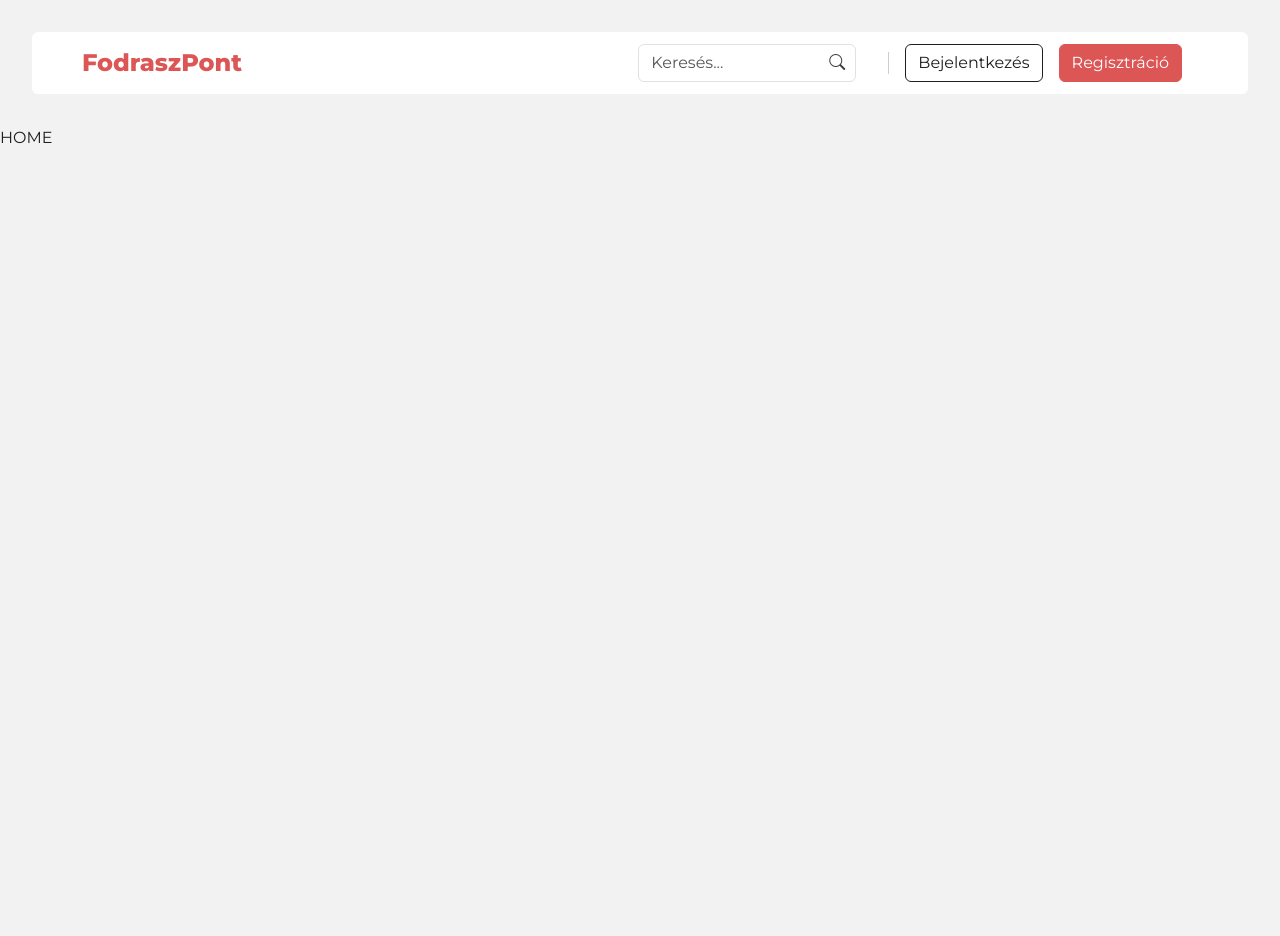
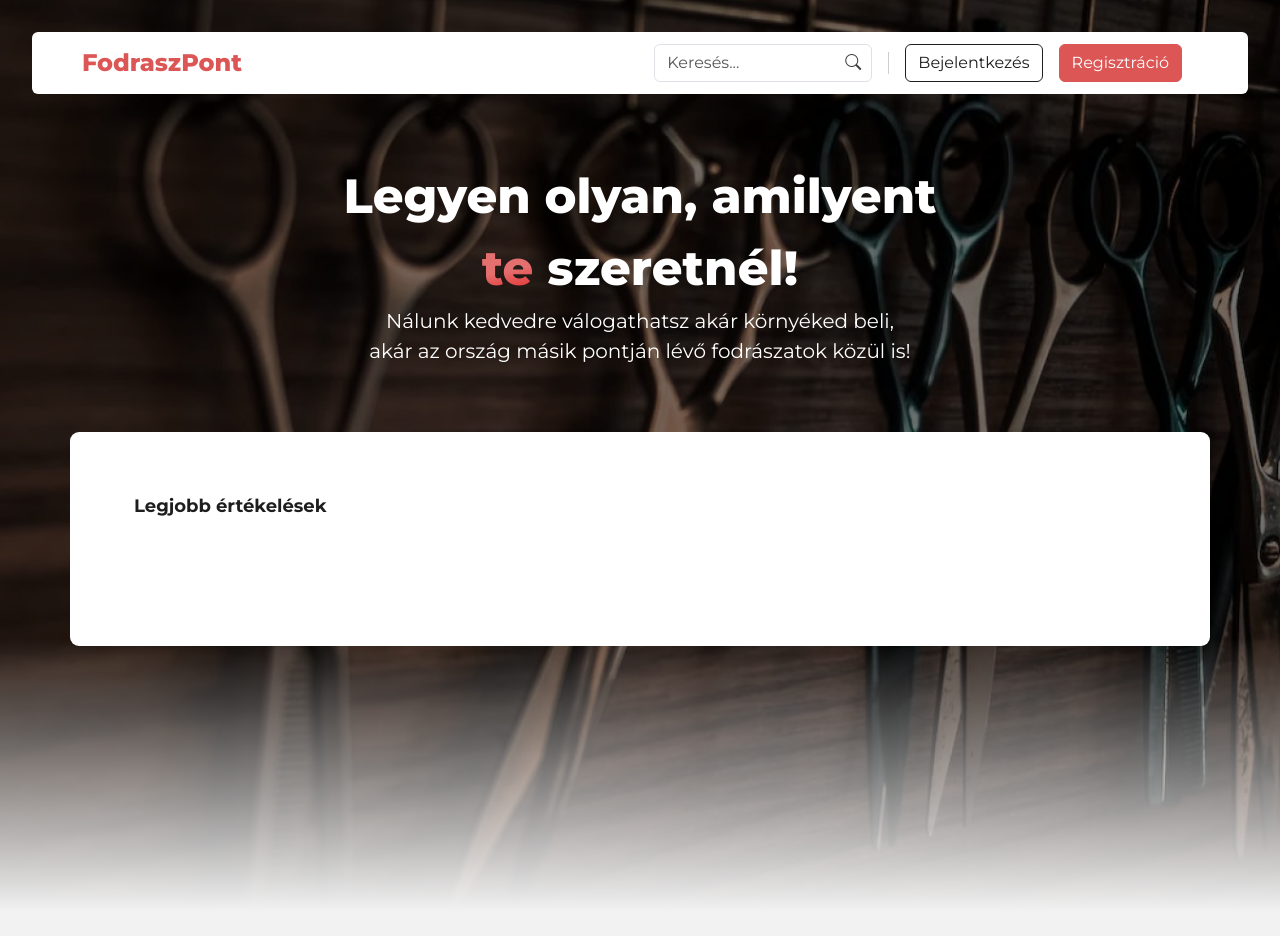
Before and after one commit to robertlocskai/fodrasz, a Vue app in the folder client/: page / in a window 1280 px wide. Shown: the top 936 px of the page. Before the commit the page ends 800 px from the top, so only its background shows below. Built offline with nearby package versions, Linux system fonts and the light colour scheme; no server answers.

Commit message:
feat: added homeview
fix: fixed navbar divider

fix: fixed navbar position

fix: fixed navbar Y position bug

bug: navbar is slightly to the left on homeview but not on register or login nor profile view

```diff
--- a/client/src/App.vue
+++ b/client/src/App.vue
@@ -8,9 +8,7 @@ import NavigationBar from './components/NavigationBar.vue';
     <NavigationBar />
   </header>
 
-  <main>
-    <RouterView />
-  </main>
+  <main><RouterView /></main>
 </template>
 
 <style scoped></style>
--- a/client/src/assets/main.css
+++ b/client/src/assets/main.css
@@ -10,6 +10,12 @@ body {
 * {
   font-family: Montserrat;
   font-size: 16px;
+}
+
+h4 {
+  color: #1e1e1e;
+  font-size: 18px;
+  font-weight: 700;
 }
 
 /*BUTTONS*/
--- a/client/src/components/NavigationBar.vue
+++ b/client/src/components/NavigationBar.vue
@@ -68,11 +68,13 @@ const { isLoggedIn, barberName } = storeToRefs(authStore);
 </template>
 <style scoped>
 .navbar {
+  z-index: 1;
   left: 0;
   right: 0;
   background-color: white !important;
   border-radius: 6px;
   margin: 2rem;
+  position: absolute;
 }
 .navbar-brand,
 .navbar-brand:hover,
@@ -96,13 +98,17 @@ const { isLoggedIn, barberName } = storeToRefs(authStore);
 }
 
 .bi-search {
+  transform: translateX(-2.7rem);
   align-self: center;
-  transform: translateX(-2.7rem);
   color: #3f3f3f;
 }
 .bi-search:hover {
   color: #dd5656;
   cursor: pointer;
+}
+
+form {
+  margin-right: -1rem;
 }
 
 /* clears the ‘X’ from Internet Explorer */
--- a/client/src/views/HomeView.vue
+++ b/client/src/views/HomeView.vue
@@ -1,5 +1,99 @@
 <template>
-  <div>HOME</div>
+  <div class="hero">
+    <div class="heroText">
+      <p id="title">
+        Legyen olyan, amilyent <br class="heroBreak" /><span class="colorized">te</span> szeretnél!
+      </p>
+      <p>
+        Nálunk kedvedre válogathatsz akár környéked beli, <br class="heroBreak" />akár az ország
+        másik pontján lévő fodrászatok közül is!
+      </p>
+    </div>
+    <div class="cover"></div>
+    <div class="fadeOut"></div>
+  </div>
+  <div class="container">
+    <div class="content">
+      <h4>Legjobb értékelések</h4>
+    </div>
+  </div>
 </template>
 
-<style></style>
+<style scoped>
+.hero {
+  position: relative;
+  width: 100%;
+  height: 57rem;
+  background-image: url('../assets/images/hero.png');
+  background-repeat: no-repeat;
+  background-size: cover;
+  display: flex;
+  justify-content: center;
+}
+
+.fadeOut {
+  height: 30%;
+  width: 100%;
+  background: linear-gradient(180deg, rgba(2, 0, 36, 0) 0%, #f2f2f2 100%);
+  position: absolute;
+  bottom: 0;
+}
+.heroText {
+  margin-top: 10rem;
+  text-align: center;
+  color: white;
+  margin-left: 2rem;
+  margin-right: 2rem;
+}
+
+.heroText p {
+  font-size: 20px;
+}
+
+p#title,
+span.colorized {
+  font-size: 48px;
+  font-weight: 800;
+  margin-bottom: 0.1rem;
+}
+
+span.colorized {
+  background: linear-gradient(349deg, #e44141 19.59%, #e46f6f 46.08%);
+  -webkit-background-clip: text;
+  -webkit-text-fill-color: transparent;
+}
+.cover {
+  z-index: -1;
+  position: absolute;
+  background-color: rgba(0, 0, 0, 0.25);
+  width: 100%;
+  height: 100%;
+}
+
+.container {
+  padding: 1rem 1rem 5rem 1rem;
+  background-color: white;
+  transform: translateY(-30rem);
+  border-radius: 9px;
+}
+
+.content {
+  margin: 3rem;
+}
+
+@media (max-width: 715px) {
+  p#title,
+  span.colorized {
+    font-size: 30px;
+    font-weight: 800;
+    margin-bottom: 0.1rem;
+  }
+  .heroText p {
+    font-size: 16px;
+  }
+
+  .heroBreak {
+    display: none;
+  }
+}
+</style>
--- a/client/src/views/LoginView.vue
+++ b/client/src/views/LoginView.vue
@@ -32,7 +32,7 @@ async function handleSubmit() {
 
 <template>
   <div class="container">
-    <div class="row justify-content-center">
+    <div class="row justify-content-center" id="top">
       <div class="col-lg-6 col-md-12">
         <div class="panel">
           <h3 class="text-center">Bejelentkezés</h3>
@@ -97,6 +97,7 @@ async function handleSubmit() {
   padding: 3rem 4rem;
   background-color: white;
   border-radius: 9px;
+  margin-top: 10rem;
 }
 
 .logintext,
@@ -106,6 +107,9 @@ async function handleSubmit() {
 
 .row {
   margin-top: 0.5rem;
+}
+.row#top {
+  margin-top: 0;
 }
 
 h3 {
--- a/client/src/views/RegisterView.vue
+++ b/client/src/views/RegisterView.vue
@@ -37,7 +37,7 @@ async function handleSubmit() {
 
 <template>
   <div class="container">
-    <div class="row justify-content-center">
+    <div class="row justify-content-center" id="top">
       <div class="col-lg-6 col-md-12">
         <div class="panel">
           <h3 class="text-center">Regisztráció</h3>
@@ -145,6 +145,7 @@ async function handleSubmit() {
 
 <style scoped>
 .panel {
+  margin-top: 10rem;
   width: auto;
   padding: 3rem 4rem;
   background-color: white;
@@ -158,6 +159,9 @@ async function handleSubmit() {
 
 .row {
   margin-top: 0.5rem;
+}
+.row#top {
+  margin-top: 0;
 }
 
 h3 {
```
Also changed, not shown: client/src/assets/images/hero.png (added).
